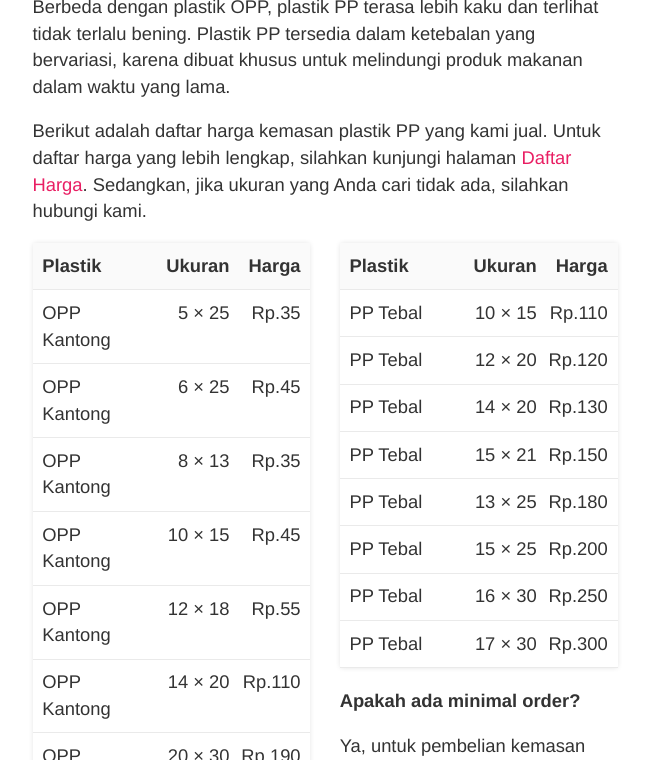
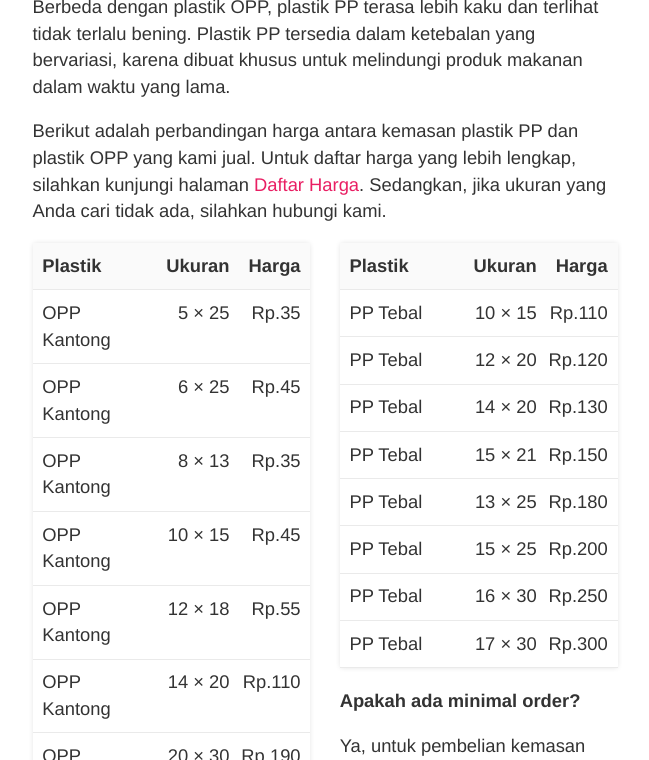
Before and after one commit to tertanda/kursif.github.io, a Jekyll site: the page built from artikel/_posts/2017-01-04-cetak-kemasan-plastik-pp.md, in a window 1280 px wide and 900 px high, scrolled down 534 px, cut to the strip 140-900 px from the top of the window. Shown: the whole strip, without its empty margins (315-964 px from the left). Built offline with Jekyll 4.4.1, drawn with Linux system fonts in a browser that asks for light colours; a script that is not in the unit is left out.

Commit message:
Memperbarui artikel.

```diff
--- a/artikel/_posts/2017-01-04-cetak-kemasan-plastik-pp.md
+++ b/artikel/_posts/2017-01-04-cetak-kemasan-plastik-pp.md
@@ -16,7 +16,7 @@ Plastik PP adalah jenis kemasan plastik yang paling cocok untuk produk makanan s
 
 Berbeda dengan plastik OPP, plastik PP terasa lebih kaku dan terlihat tidak terlalu bening. Plastik PP tersedia dalam ketebalan yang bervariasi, karena dibuat khusus untuk melindungi produk makanan dalam waktu yang lama.
 
-Berikut adalah daftar harga kemasan plastik PP yang kami jual. Untuk daftar harga yang lebih lengkap, silahkan kunjungi halaman <a href="http://kursif.com/daftar-harga/" title="Daftar Harga Plastik">Daftar Harga</a>. Sedangkan, jika ukuran yang Anda cari tidak ada, silahkan hubungi kami.
+Berikut adalah perbandingan harga antara kemasan plastik PP dan plastik OPP yang kami jual. Untuk daftar harga yang lebih lengkap, silahkan kunjungi halaman <a href="http://kursif.com/daftar-harga/" title="Daftar Harga Plastik">Daftar Harga</a>. Sedangkan, jika ukuran yang Anda cari tidak ada, silahkan hubungi kami.
 
 {%include part/price/plastik-pp.html%}
 
```
